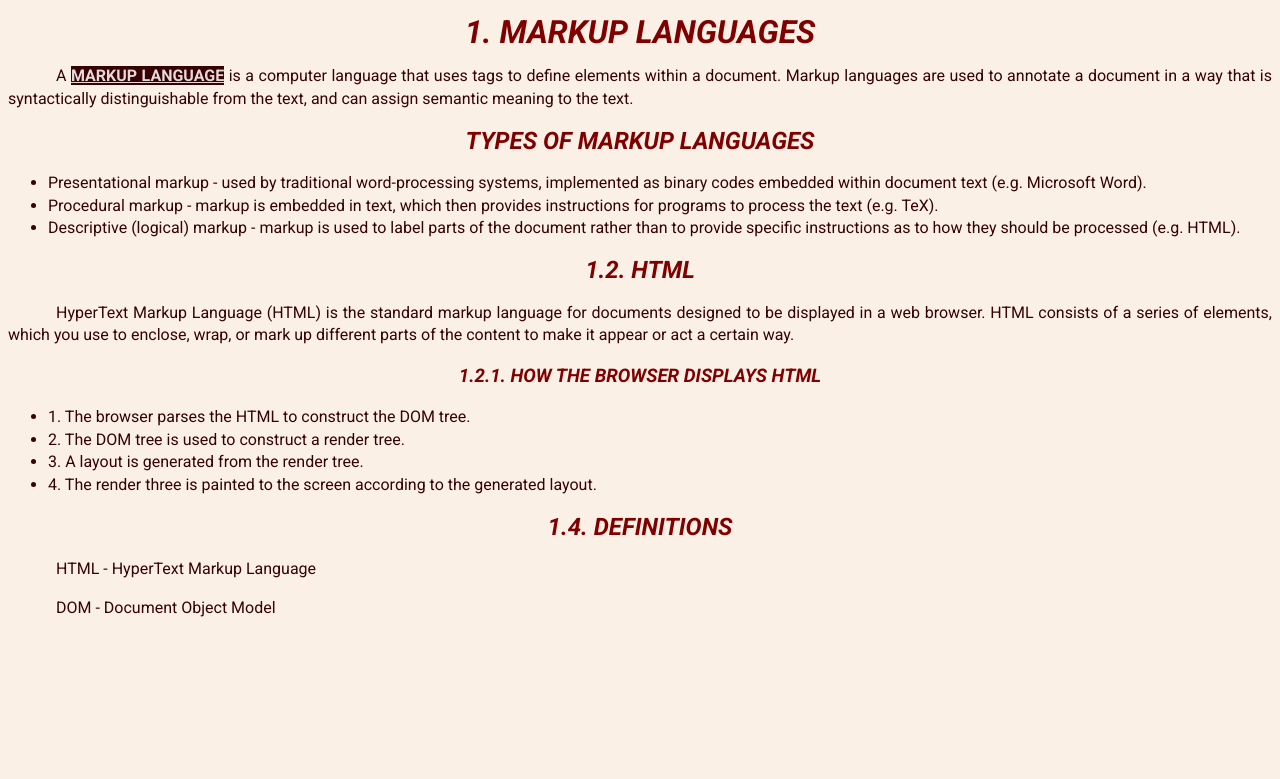
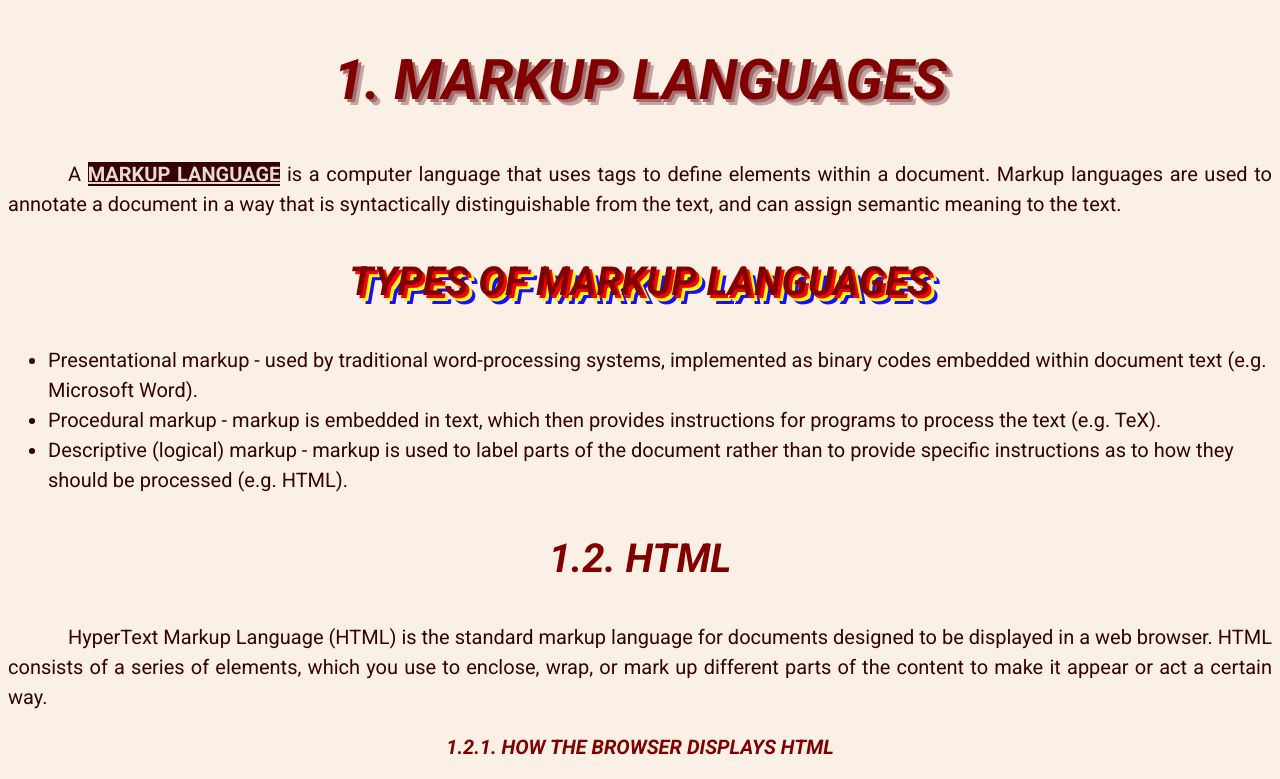
Before and after one commit to darijavuk/darijavuk.css.knjiga, a plain HTML site: page index.html in a window 1280 px wide. Shown: the top 779 px of the page. Drawn offline with Linux system fonts and the light colour scheme; a web font is replaced by a local one.

Commit message:
Add files via upload

```diff
--- a/index.html
+++ b/index.html
@@ -10,7 +10,7 @@
         <p>
             A <strong>markup language</strong> is a computer language that uses tags to define elements within a document. Markup languages are used to annotate a document in a way that is syntactically distinguishable from the text, and can assign semantic meaning to the text.
         </p>
-        <h2>Types of markup languages</h2>
+        <h2 class="big">Types of markup languages</h2>
         <ul>
             <li>Presentational markup - used by traditional word-processing systems, implemented as binary codes embedded within document text (e.g. Microsoft Word).</li>
             <li>Procedural markup - markup is embedded in text, which then provides instructions for programs to process the text (e.g. TeX).</li>
--- a/style.css
+++ b/style.css
@@ -1,21 +1,49 @@
 @import url('https://fonts.googleapis.com/css2?family=Inter:ital,opsz,wght@0,14..32,100..900;1,14..32,100..900&family=Roboto:ital,wght@0,100..900;1,100..900&family=Schoolbell&display=swap');
+
+
+html {
+    font-size: 20px;
+}
 
 body {
     background-color: #FAF0E6;
     color: rgb(53, 3, 3);
     font-family: "Roboto", sans-serif;
     font-style: normal;
-    font-size: 16px;
-    line-height: 140%;
+    line-height: 1.5;
 }
 
-h1, h2, h3, h4, .headings {
+h1,
+h2,
+h3,
+h4,
+h5,
+h6,
+.headings {
     font-style: 900;
     font-style: italic;
     text-align: center;
     color:#800000;
     text-transform: uppercase;
 }
+
+h1 {
+    font-size: 2.8rem;
+    text-shadow: 3px 3px #a06d6d, 6px 6px #c8a1a1;
+}
+
+.big {
+    font-size: 2rem;
+    text-shadow: 3px 3px #f40303, 6px 6px #fff70f, 9px 9px #170fff;
+
+}
+
+h2 {
+    font-size: 2rem;
+}
+
+
+h3 { font-size: 1rem; }
 
 p {
     font-size: normal;
```
